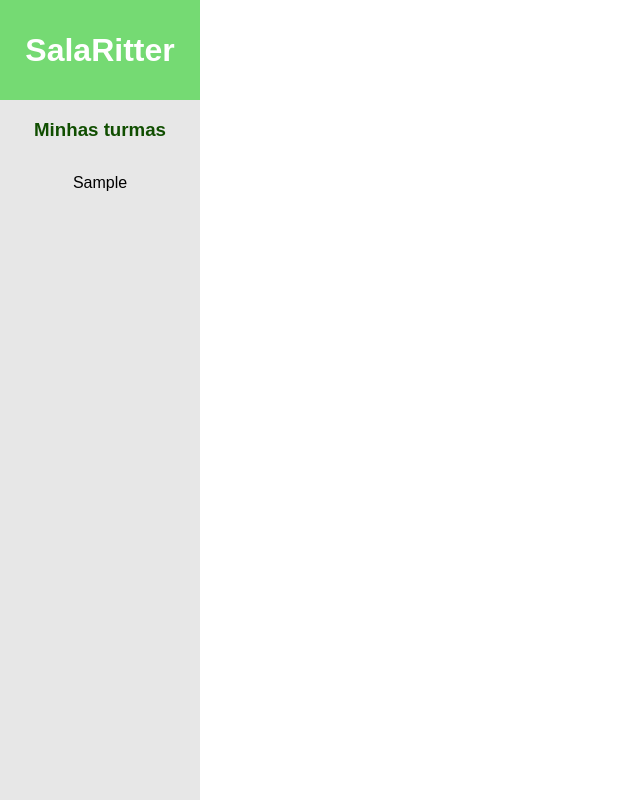
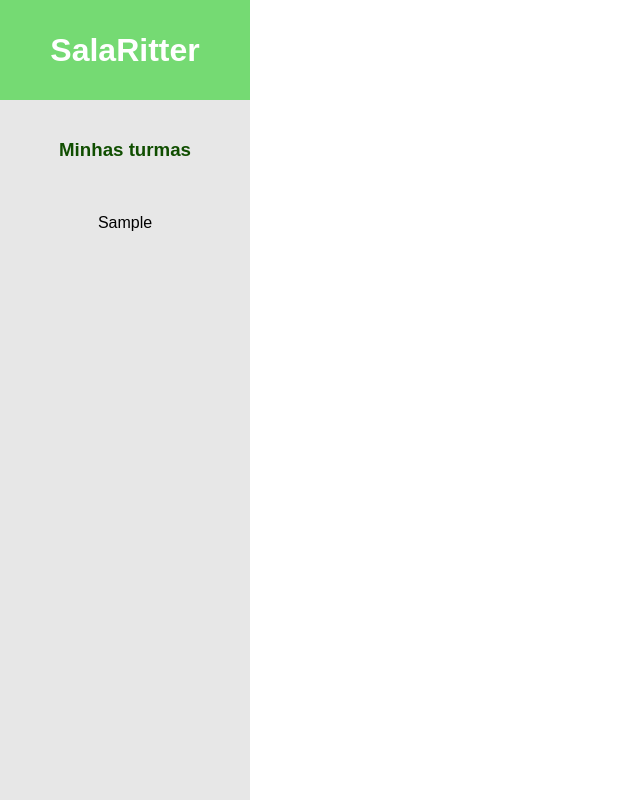
Before and after one commit to NatanOliveiraslv/A3_DevWeb_SalaRitter, a Django app: page /painel/ in a window 1280 px wide. Shown: the whole page, without its empty margins (0-640 px from the left). Run offline with Django 4.2, Linux system fonts and the light colour scheme; a user stored in the database is signed in; tables that the repository leaves empty hold one stand-in row (values such as "Sample post").

Commit message:
ajuste no css

```diff
--- a/apps/pages/static/style/painelMenu.css
+++ b/apps/pages/static/style/painelMenu.css
@@ -7,7 +7,7 @@ body {
 
 #menu {
     height: 100vh;
-    width: 200px;
+    width: 250px;
     background-color: #E7E7E7;
     position: fixed;
     left: 0;
@@ -19,6 +19,7 @@ body {
 #menu h3{
     color: #104E00;
     text-align: center;
+    padding: 20px
 }
 
 #menu a {
@@ -56,8 +57,8 @@ body {
 img {
     float: left;
     margin-right: 10px;
-    width: 20px;
-    height: 20px;
+    width: 25px;
+    height: 25px;
     background: center/cover no-repeat;
     display: grid;
     place-items: center;
```
